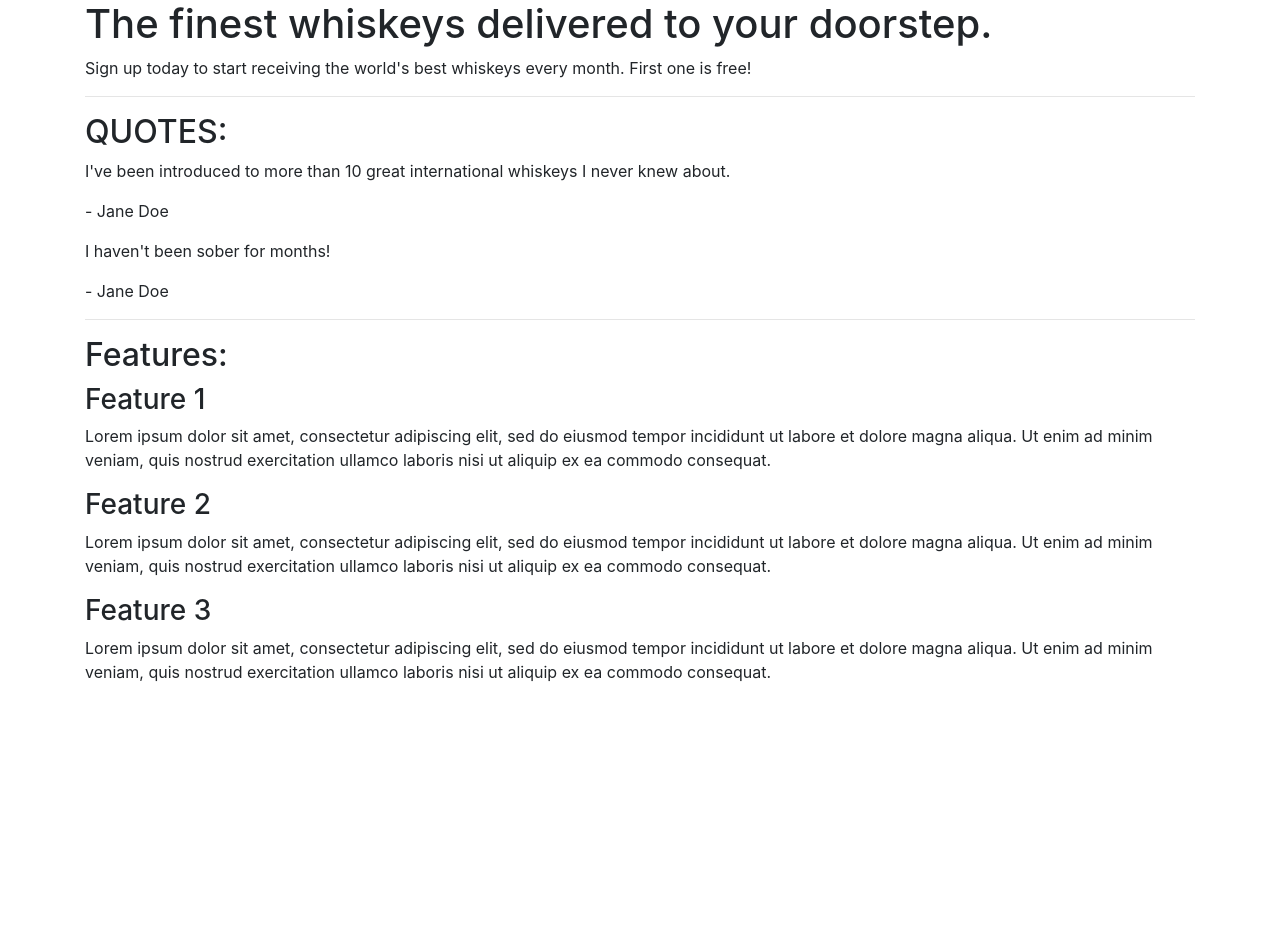
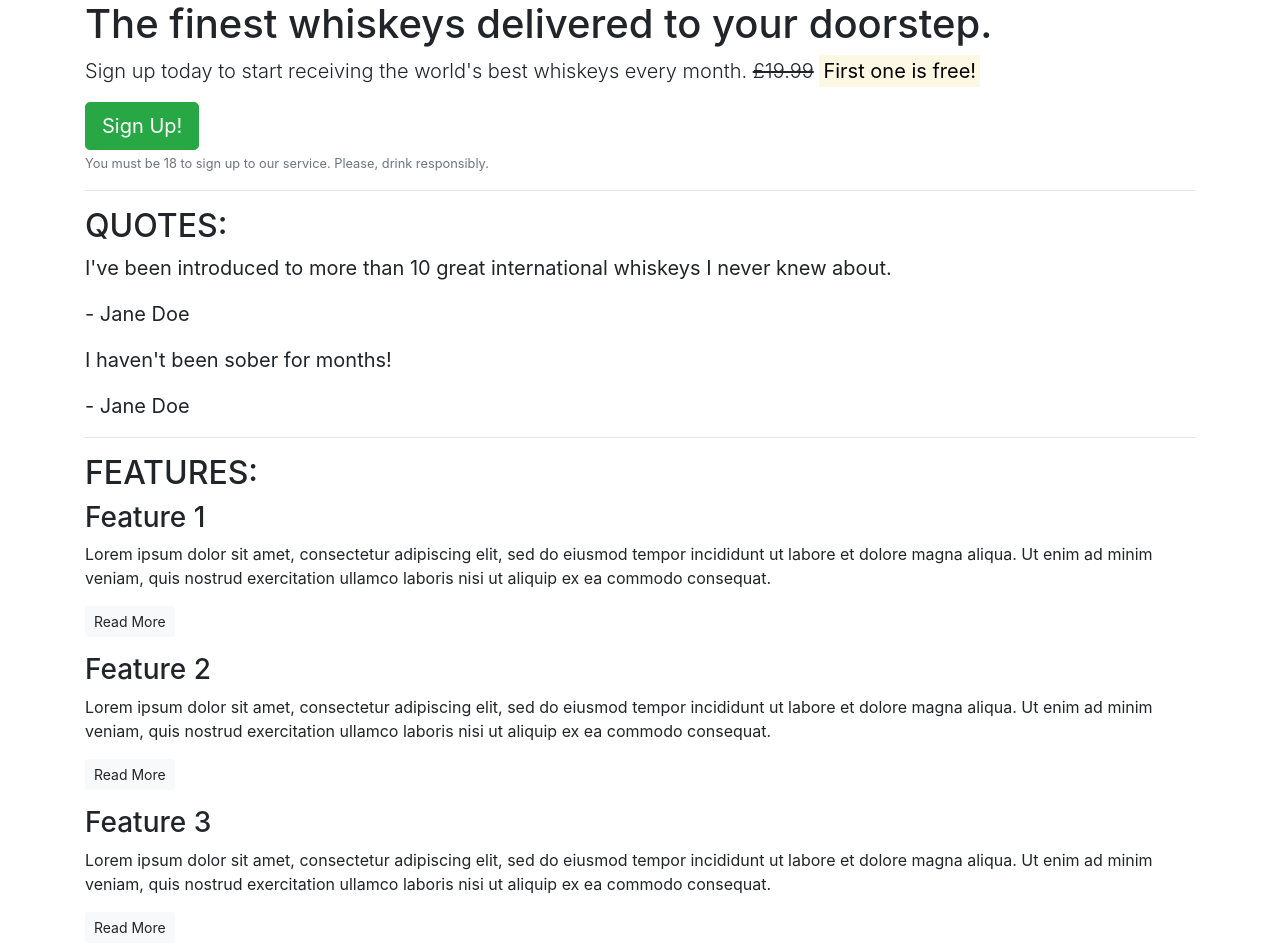
Before and after one commit to Sparkeeee/Bootstrap-basics, a plain HTML site: page index.html in a window 1280 px wide. Before the commit the page ends 800 px from the top, so only its background shows below. Drawn offline with nearby package versions, Linux system fonts and the light colour scheme.

Commit message:
formatting titles and quotes and added buttons

```diff
--- a/index.html
+++ b/index.html
@@ -11,8 +11,11 @@
     <article class="container">
         <!-- Callout -->
         <section class="callout">
-            <h1>The finest whiskeys delivered to your doorstep.</h1>
-            <p>Sign up today to start receiving the world's best whiskeys every month. First one is free!</p>
+            <h1 class="text-upppercase">The finest whiskeys delivered to your doorstep.</h1>
+            <p class="lead">Sign up today to start receiving the world's best whiskeys every month.
+                <s>£19.99</s> <strong><mark>First one is free!</mark></strong></p>
+                <button class="btn btn-success btn-lg">Sign Up!</button>
+                <p class="text-muted"><small>You must be 18 to sign up to our service. Please, drink responsibly.</small></p>
         </section>
         <!-- /.callout -->
         <hr>
@@ -20,32 +23,35 @@
         <!-- Quotes -->
         <section class="quotes">
             <h2 class="text-uppercase">Quotes:</h2>
-            <div class="quote">
+            <blockquote class="blockquote">
                 <p>I've been introduced to more than 10 great international whiskeys I never knew about.</p>
                 <p>- Jane Doe</p>
-            </div>
-            <div class="quote">
+            </blockquote>
+            <blockquote class="blockquote">
                 <p>I haven't been sober for months!</p>
                 <p>- Jane Doe</p>
-            </div>
+            </blockquote>
         </section>
         <!-- /.quotes -->
         <hr>
 
                <!-- Features -->
                <section class="features">
-            <h2>Features:</h2>
+                <h2 class="text-uppercase">Features:</h2>
                 <div class="feature">
                     <h3>Feature 1</h3>
                     <p>Lorem ipsum dolor sit amet, consectetur adipiscing elit, sed do eiusmod tempor incididunt ut labore et dolore magna aliqua. Ut enim ad minim veniam, quis nostrud exercitation ullamco laboris nisi ut aliquip ex ea commodo consequat.</p>
+                    <p><a class="btn btn-sm btn-light" href="">Read More</a></p>
                 </div>
                 <div class="feature">
                     <h3>Feature 2</h3>
                     <p>Lorem ipsum dolor sit amet, consectetur adipiscing elit, sed do eiusmod tempor incididunt ut labore et dolore magna aliqua. Ut enim ad minim veniam, quis nostrud exercitation ullamco laboris nisi ut aliquip ex ea commodo consequat.</p>
+                    <p><a class="btn btn-sm btn-light" href="">Read More</a></p>
                 </div>
                 <div class="feature">
                     <h3>Feature 3</h3>
                     <p>Lorem ipsum dolor sit amet, consectetur adipiscing elit, sed do eiusmod tempor incididunt ut labore et dolore magna aliqua. Ut enim ad minim veniam, quis nostrud exercitation ullamco laboris nisi ut aliquip ex ea commodo consequat.</p>
+                    <p><a class="btn btn-sm btn-light" href="">Read More</a></p>
                 </div>
             </section>
             <!-- /.features -->
```
Lines whose indentation alone changed are shown as unchanged.
